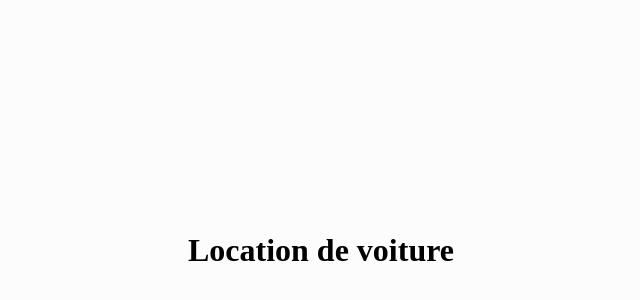
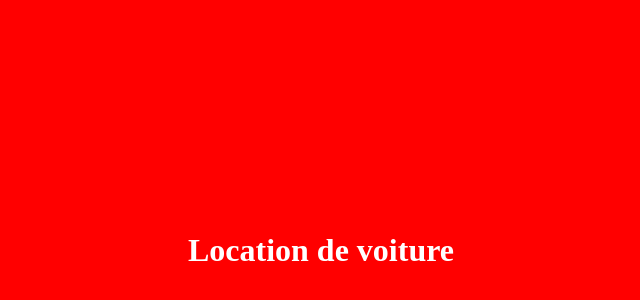
Before and after one commit to Game-Over-Lab/locationVoiture, a plain HTML site: page index.html in a window 1280 px wide. Shown: the part 42-342 px from the top of the page, without its empty margins (319-959 px from the left). Drawn offline with Linux system fonts and the light colour scheme.

Commit message:
Couleur de fond et de police

```diff
--- a/index.html
+++ b/index.html
@@ -5,8 +5,8 @@
     <meta name="viewport" content="width=device-width, initial-scale=1.0">
     <title>GitTest</title>
 </head>
-<body style="background-color:rgb(252, 252, 252)">
-    <h1 style="padding-top: 20%; padding-bottom: 20%; text-align: center;">Location de voiture</h1>
+<body style="background-color:rgb(255, 0, 0)">
+    <h1 style="padding-top: 20%; padding-bottom: 20%; text-align: center;color: #FFFFFF;">Location de voiture</h1>
 
 </body>
 </html>
```
